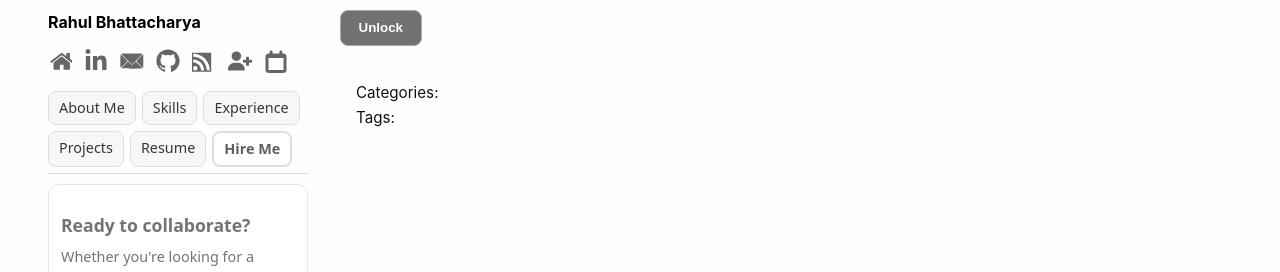
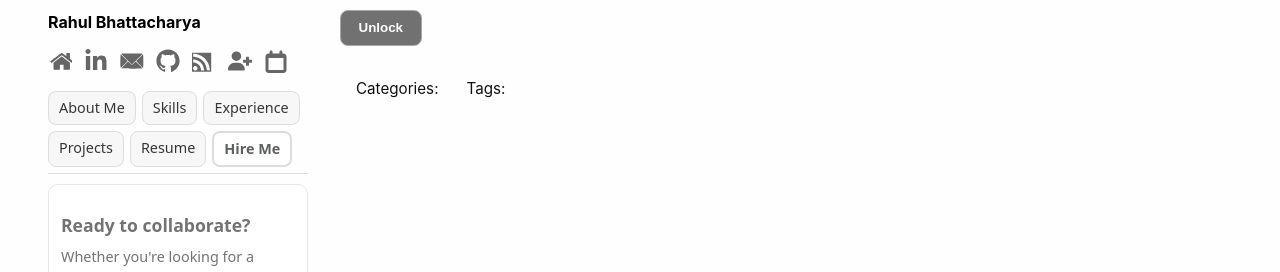
Before and after one commit to RahulBhattacharya1/RahulBhattacharya1.github.io, a Jekyll site: the page built from _posts/2025-08-22-hireme.md, in a window 1280 px wide. Shown: the part 296-568 px from the top of the page. Built offline with Jekyll 4.4.1, drawn with Linux system fonts in a browser that asks for light colours.

Commit message:
Update main.scss

```diff
--- a/assets/css/main.scss
+++ b/assets/css/main.scss
@@ -773,6 +773,10 @@ pre {
 .post-taxonomy{
   margin: 1.25rem 0 0;
   padding: .75rem 1rem;
+  display: flex;         /* NEW: make categories + tags inline */
+  flex-wrap: wrap;       /* allow wrapping on small screens */
+  align-items: baseline;
+  gap: 1rem;             /* space between categories + tags blocks */
   /*border-top: 1px solid var(--color-border-default, #e5e7eb);*/
   /*background: var(--color-bg-default, #fff);*/
 }
@@ -782,7 +786,7 @@ pre {
   align-items: center;
   flex-wrap: wrap;
   gap: .5rem .5rem;
-  margin-top: .25rem;
+  margin-top: 0;
 }
 
 .post-taxonomy__label{
```
